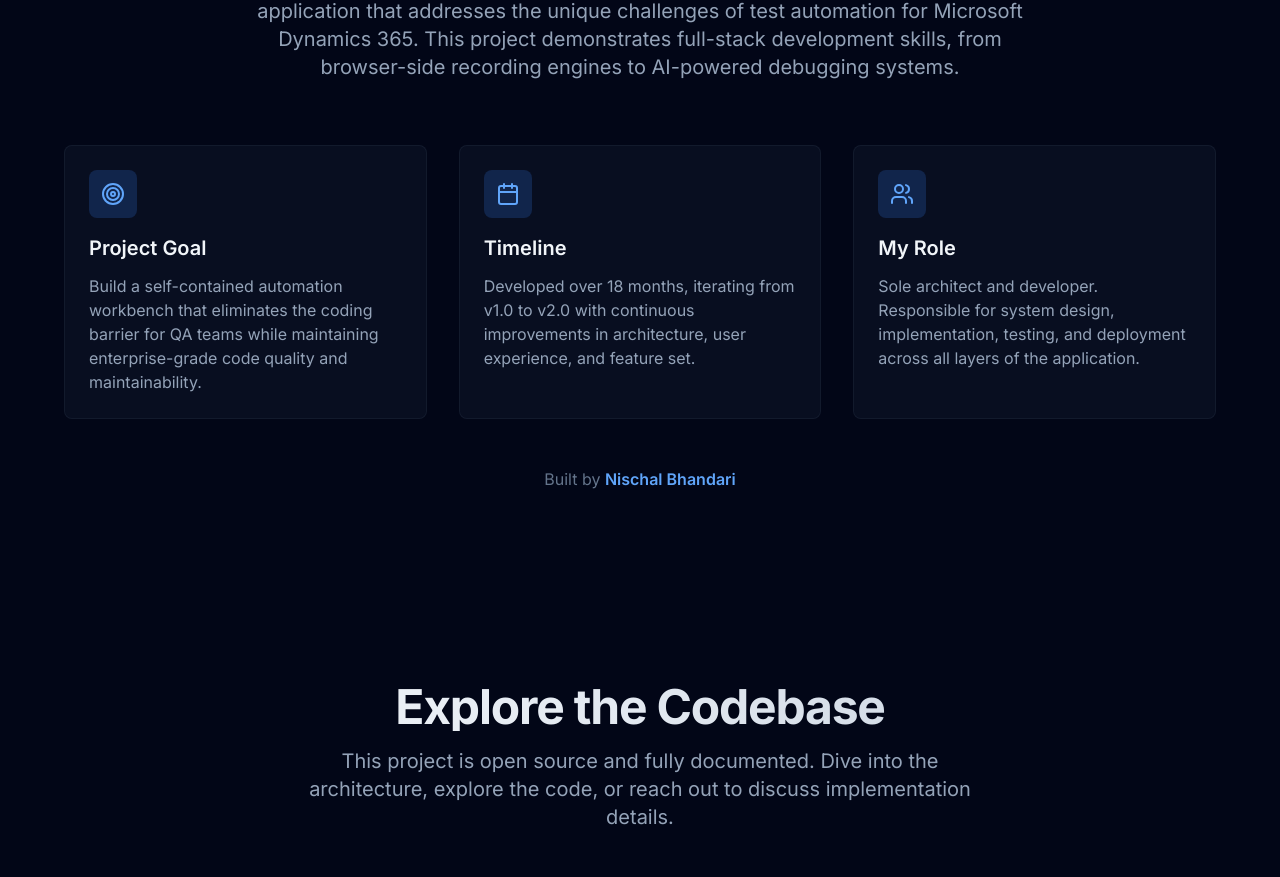
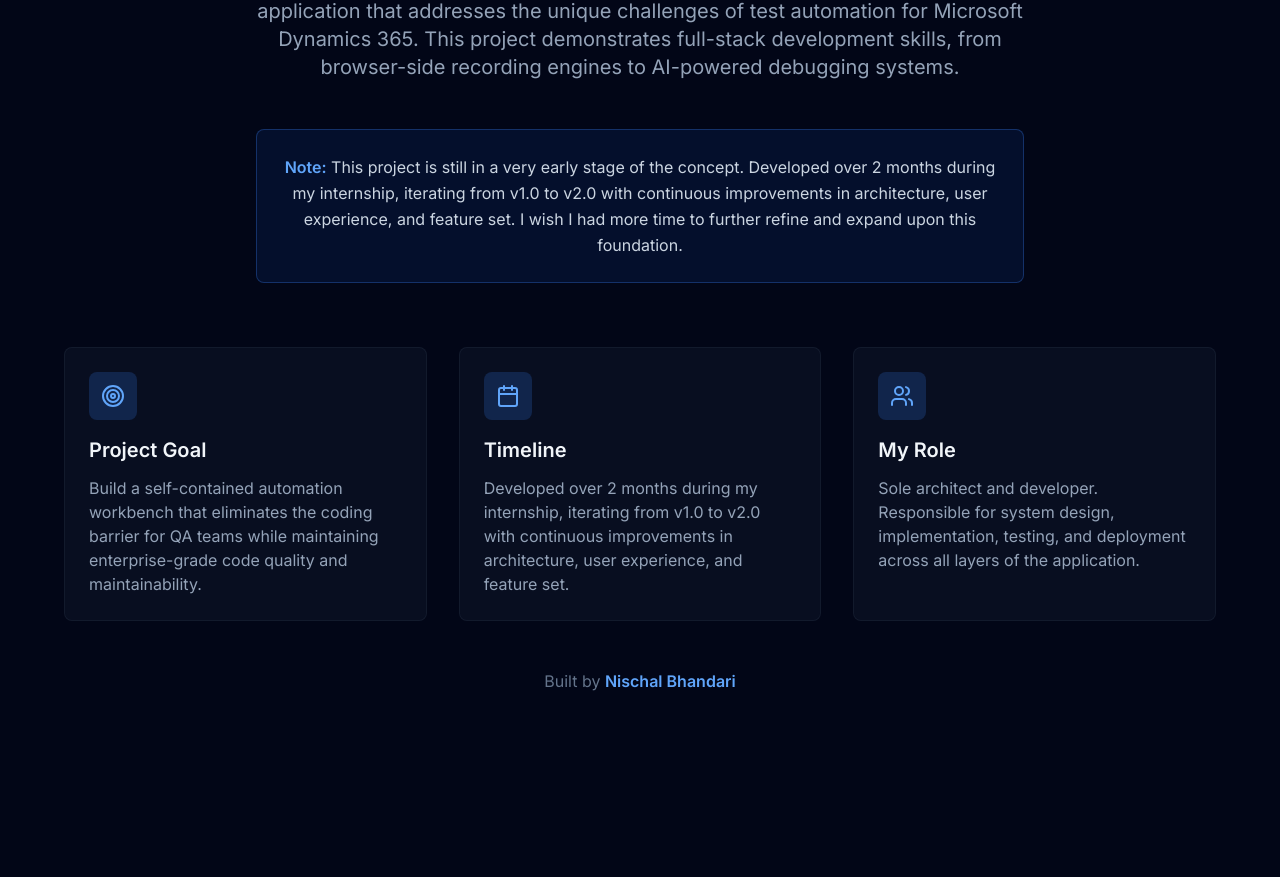
Before and after one commit to zkyko/RecorderApp, a Next.js app in the folder Frontend-website/: page / in a window 1280 px wide. Shown: the part 7420-8297 px from the top of the page. Built offline with nearby package versions, Linux system fonts and the light colour scheme.

Commit message:
Update About section with internship timeline and early-stage note
- Update timeline to reflect 2-month internship development period
- Add note about project being in early stage
- Express wish for more time to refine the project
- Add DeveloperSidebar component

```diff
--- a/Frontend-website/components/About.tsx
+++ b/Frontend-website/components/About.tsx
@@ -30,6 +30,14 @@ export function About() {
           <p className="text-lg sm:text-xl text-slate-400 leading-relaxed max-w-3xl mx-auto mb-12">
             FourHands Automation Suite is a comprehensive Electron-based desktop application that addresses the unique challenges of test automation for Microsoft Dynamics 365. This project demonstrates full-stack development skills, from browser-side recording engines to AI-powered debugging systems.
           </p>
+
+          <div className="bg-blue-600/10 border border-blue-500/30 rounded-lg p-6 mb-12 max-w-3xl mx-auto">
+            <p className="text-slate-300 text-center leading-relaxed">
+              <span className="text-blue-400 font-semibold">Note:</span> This project is still in a very early stage of the concept.
+              Developed over 2 months during my internship, iterating from v1.0 to v2.0 with continuous improvements in architecture,
+              user experience, and feature set. I wish I had more time to further refine and expand upon this foundation.
+            </p>
+          </div>
         </motion.div>
 
         <div className="grid md:grid-cols-3 gap-8">
@@ -61,7 +69,7 @@ export function About() {
             </div>
             <h3 className="text-xl font-semibold text-slate-100 mb-3">Timeline</h3>
             <p className="text-slate-400">
-              Developed over 18 months, iterating from v1.0 to v2.0 with continuous improvements in architecture, user experience, and feature set.
+              Developed over 2 months during my internship, iterating from v1.0 to v2.0 with continuous improvements in architecture, user experience, and feature set.
             </p>
           </motion.div>
 
```
Also changed, not shown: Frontend-website/components/DeveloperSidebar.tsx (line endings or trailing spaces).
